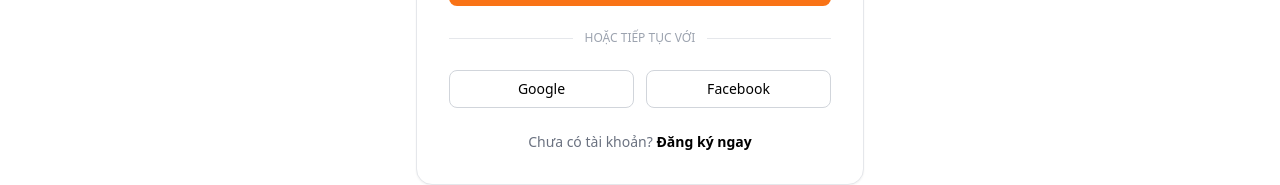
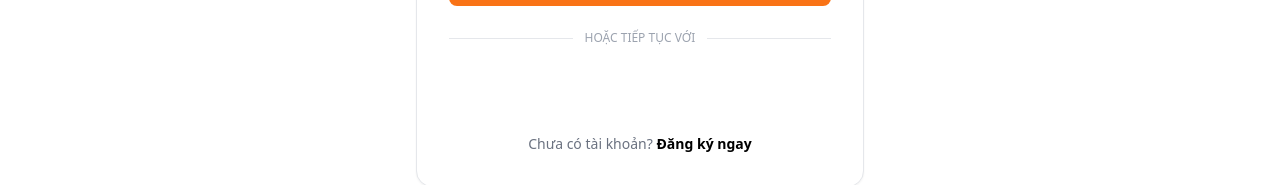
Before and after one commit to bug2666/reactjs, a React (Create React App) app: page /login in a window 1280 px wide. Shown: the part 539-724 px from the top of the page. Built offline with nearby package versions, Linux system fonts and the light colour scheme; no server answers; the HTML template or start-up script is replaced by a standard one.

Commit message:
add google login

```diff
--- a/src/components/pages/ForgotPasswordPage.jsx
+++ b/src/components/pages/ForgotPasswordPage.jsx
@@ -77,9 +77,8 @@ export default function ForgotPasswordPage() {
                                         placeholder="example@gmail.com"
                                         className="w-full rounded-lg border border-gray-300 py-3 pl-10 pr-3 outline-none focus:border-black"
                                     />
-                                    <ErrorMessage name="email" component="p" className="mt-1 text-sm text-red-500" />
-
                                 </div>
+                                <ErrorMessage name="email" component="p" className="mt-1 text-sm text-red-500" />
                             </div>
 
                             <button
--- a/src/components/pages/Login.jsx
+++ b/src/components/pages/Login.jsx
@@ -4,6 +4,8 @@ import { Link } from 'react-router-dom';
 import { Formik, Form, Field, ErrorMessage } from 'formik';
 import * as Yup from 'yup';
 import axiosClient from '../../api/axiosClient';
+import { GoogleLogin } from '@react-oauth/google';
+
 
 const loginSchema = Yup.object({
     email: Yup.string()
@@ -176,13 +178,30 @@ export default function LoginForm() {
                     <div className="h-px flex-1 bg-gray-200" />
                 </div>
 
-                <div className="grid grid-cols-2 gap-3">
-                    <button className="rounded-lg border border-gray-300 py-2 text-sm font-medium hover:bg-gray-50">
-                        Google
-                    </button>
-                    <button className="rounded-lg border border-gray-300 py-2 text-sm font-medium hover:bg-gray-50">
-                        Facebook
-                    </button>
+                <div className="gap-3">
+                    <GoogleLogin
+                        onSuccess={async (credentialResponse) => {
+                            try {
+                                const res = await axiosClient.post('/auth/google', {
+                                    credential: credentialResponse.credential
+                                });
+
+                                const data = res.data;
+
+                                localStorage.setItem('token', data.token);
+                                localStorage.setItem('user', JSON.stringify(data.user));
+
+                                window.location.href = '/';
+                            } catch (error) {
+                                setErrorMsg(error.response?.data?.message || error.message);
+                            }
+                        }}
+                        onError={() => {
+                            setErrorMsg('Đăng nhập Google thất bại');
+                        }}
+                    />
+
+
                 </div>
 
                 <p className="mt-6 text-center text-sm text-gray-500">
--- a/src/index.js
+++ b/src/index.js
@@ -2,10 +2,13 @@
 import ReactDOM from 'react-dom/client';
 import App from './App';
 import './index.css';
+import { GoogleOAuthProvider } from '@react-oauth/google';
 
 const root = ReactDOM.createRoot(document.getElementById('root'));
 root.render(
   <React.StrictMode>
+    <GoogleOAuthProvider clientId={process.env.REACT_APP_GOOGLE_CLIENT_ID}>
       <App />
+    </GoogleOAuthProvider>
   </React.StrictMode>
 );
```
Lines whose indentation alone changed are shown as unchanged.
